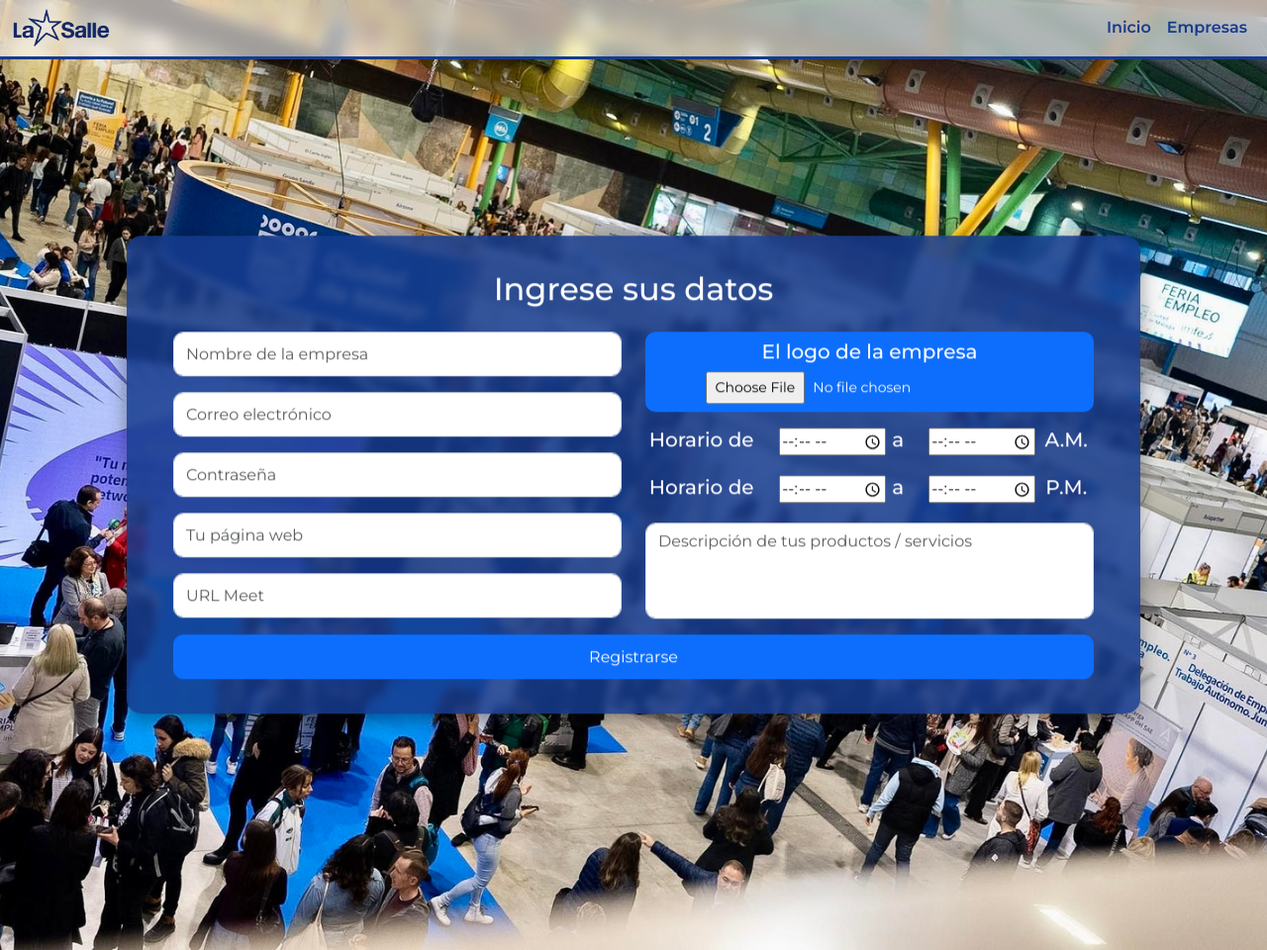
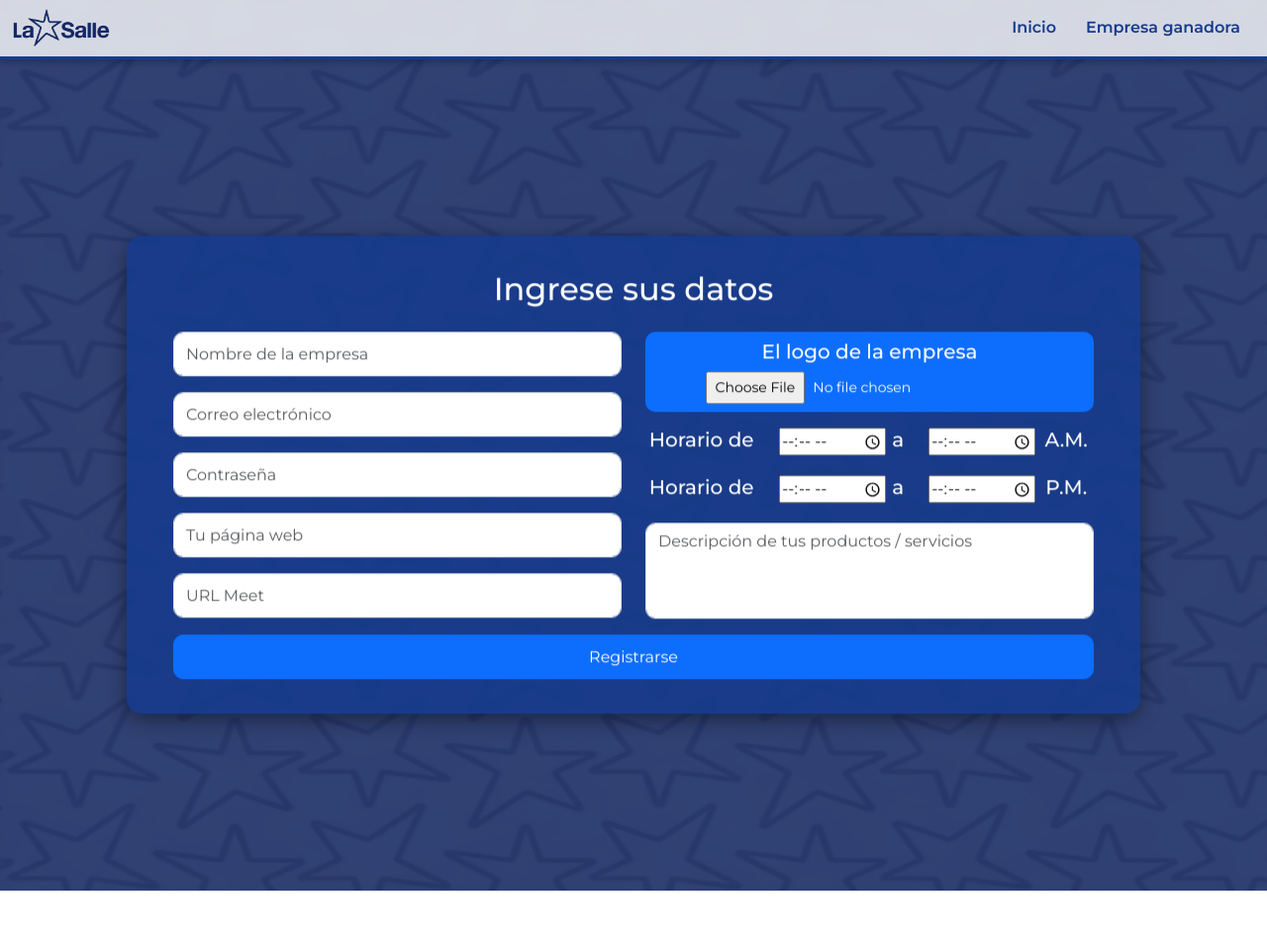
Before and after one commit to martinordovas/Proyecto2DAM-MartinJorgeDavid, a PHP site: page /formulario.php in a window 1280 px wide. Shown: the whole page at 99% size. Run offline with PHP 8.4, Linux system fonts and the light colour scheme.

Commit message:
formulario e inicio de sesion con diseño definitivo
wetkjlgnqerkl

```diff
--- a/Pagina Web/formulario.php
+++ b/Pagina Web/formulario.php
@@ -8,6 +8,7 @@
     <!-- Stylesheets -->
     <link rel='stylesheet' type='text/css' media='screen' href='bootstrap/css/bootstrap.min.css'>
     <link rel='stylesheet' type='text/css' media='screen' href='stylesheets/inicio_sesion.css'>
+    <link rel='stylesheet' type='text/css' media='screen' href='stylesheets/estilos1.css'>
     <!-- Fuente Montserrat de Google -->
     <link rel="preconnect" href="https://fonts.googleapis.com">
     <link rel="preconnect" href="https://fonts.gstatic.com" crossorigin>
@@ -16,18 +17,21 @@
 </head>
 
 <body>
-    <nav class="navbar navbar-expand-lg fixed-top navegacion">
+    <nav id="navbarPaginaPrincipal" class="navbar navbar-expand fixed-top">
         <div class="container-fluid">
-            <img src="logo-arlep-minusculas.png" alt="Logo de La Salle" width="100px" />
-            <ul class="navbar-nav ms-auto">
-                <li><a href="index.php" class="nav-link texto">Inicio</a></li>
-                <li><a href="Empresas.php" class="nav-link texto">Empresas</a></li>
-            </ul>
+            <img src="logo-arlep-minusculas.png" alt="Logo de La Salle" width="100px">
+            <div class="" id="menuNavbar">
+                <ul class="navbar-nav ms-auto">
+                    <li class="nav-item"><a href="index.php" class="nav-link">Inicio</a></li>
+                    <li class="nav-item"><a href="Empresas.php" class="nav-link">Empresa ganadora</a></li>
+                </ul>
+            </div>
         </div>
     </nav>
-    <div class="fondo">
+    <img class="fondoPagina" src="images/fondo.png" alt="Fondo de la página">
+    <div>
         <div class="contenido">
-            <div class="formularioInicioSesion"> <!--id="formularioContenedor"-->
+            <div class="formularioInicioSesion2"> <!--id="formularioContenedor"-->
                 <form action="scriptsphp/registrarDatos.php" method="post" id="">
                     <h2 class="text-center text-white mb-4">Ingrese sus datos</h2>
                     <div class="container-fluid">
@@ -106,6 +110,7 @@
                 </form>
             </div>
         </div>
+
 </body>
 
 </html>
--- a/Pagina Web/stylesheets/inicio_sesion.css
+++ b/Pagina Web/stylesheets/inicio_sesion.css
@@ -33,6 +33,24 @@ body {
     box-shadow: 0 6px 20px rgba(0, 0, 0, 0.4);
 }
 
+.formularioInicioSesion2 {
+    background-color: rgba(22, 59, 141, 0.85);
+    backdrop-filter: blur(4px);
+    padding: 35px;
+    border-radius: 15px;
+    box-shadow: 0 6px 20px rgba(0, 0, 0, 0.4);
+}
+
+@media screen and (max-width:756px){
+    .formularioInicioSesion{
+        margin-top:100px;
+    }
+    .formularioInicioSesion2{
+        margin-top:550px;
+        margin-bottom:50px;
+    }
+}
+
 .form-control, .btn {
     border-radius: 10px;
     height:45px;
@@ -43,12 +61,10 @@ body {
     resize:none;
 }
 
-.fondo{
-    position: relative;
-    height: 100vh;
-    background-image: url('../images/fotoEjemploFondo2.jpg');
-    background-size: cover;
-    background-position: center;
+.fondoPagina{
+    position:fixed;
+    width:2000px;
+    height:900px;
 }
 
 .navegacion{
@@ -91,4 +107,3 @@ body {
 
 .margen1{
     margin-left: 10px;
-}
```
Also changed, not shown: Pagina Web/inicio_sesion.php (+11 -7 lines).
